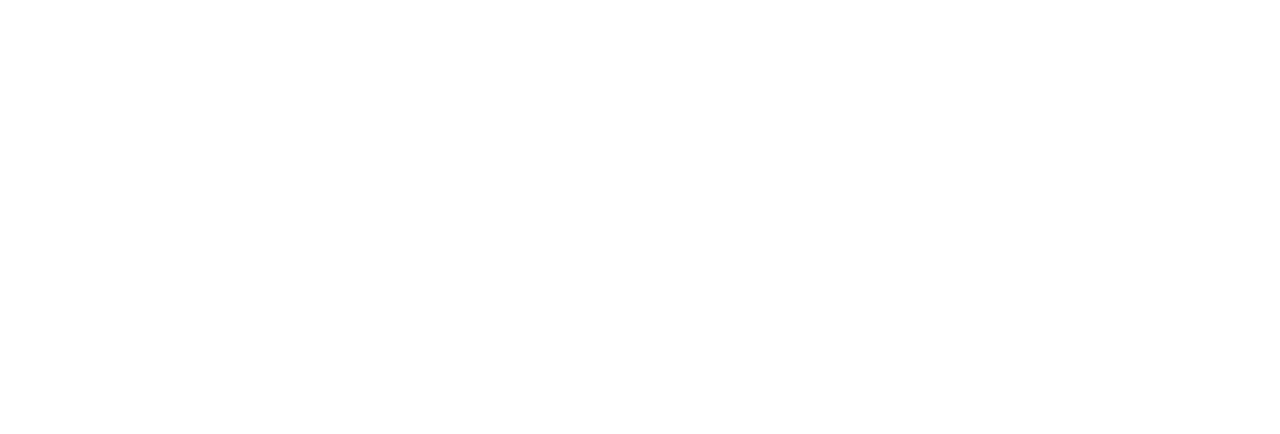
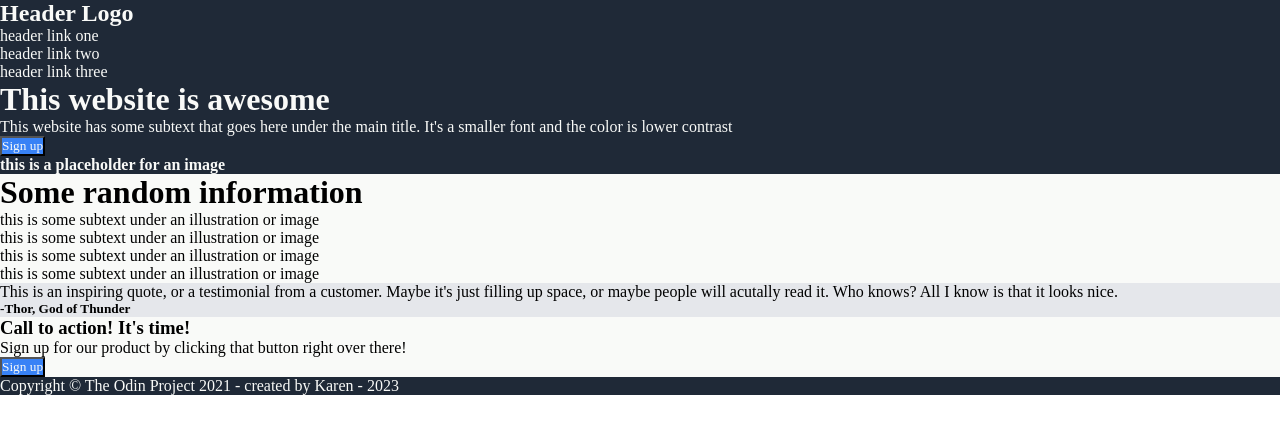
Before and after one commit to klb-dev/landing-page-generic, a plain HTML site: page index.html in a window 1280 px wide. Drawn offline with Linux system fonts and the light colour scheme.

Commit message:
Completed HTML, Basic Style CSS

```diff
--- a/index.html
+++ b/index.html
@@ -7,6 +7,60 @@
     <link rel="stylesheet" href="styles.css">
 </head>
 <body>
+    <header class="main-1-container">
+        <nav class="nav-container">
+            <h1 class="header-logo">Header Logo</h1>
+            <ul>
+                <li class="nav-list">header link one</li>
+                <li class="nav-list">header link two</li>
+                <li class="nav-list">header link three</li>
+            </ul>
+        </nav>
+        <div class="filler-container">
+            <div class="sign-up">
+                <h1 class="filler-title">This website is awesome</h1>
+                <p class="filler-description">This website has some subtext that goes here under the main title. It's a smaller font and the color is lower contrast</p>
+                <button class="btn">Sign up</button>
+            </div>
+            <div class="image-holder">
+                <h4>this is a placeholder for an image</h4>
+            </div>
+        </div>
+    </header>
 
+    <main class="main-2-container">
+        <h1 class="random-title">Some random information</h1>
+        <div class="random-placehold">
+            <div class="image-container"></div>
+            <p class="random-text">this is some subtext under an illustration or image</p>
+        </div>
+        <div class="random-placehold">
+            <div class="image-container"></div>
+            <p class="random-text">this is some subtext under an illustration or image</p>
+        </div>
+        <div class="random-placehold">
+            <div class="image-container"></div>
+            <p class="random-text">this is some subtext under an illustration or image</p>
+        </div>
+        <div class="random-placehold">
+            <div class="image-container"></div>
+            <p class="random-text">this is some subtext under an illustration or image</p>
+        </div>
+    </main>
+
+    <main class="main-3-container">
+        <p class="quote">This is an inspiring quote, or a testimonial from a customer. Maybe it's just filling up space, or maybe people will acutally read it. Who knows? All I know is that it looks nice.</p>
+        <h5 class="quote-author">-Thor, God of Thunder</h5>
+    </main>
+
+    <main class="main-4-container">
+        <h3 class="cta-title">Call to action! It's time!</h3>
+        <p class="cta-description">Sign up for our product by clicking that button right over there!</p>
+        <button class="btn btn-inverted">Sign up</button>
+    </main>
+
+    <footer class="foot-container">
+        <p class="foot-copy">Copyright © The Odin Project 2021 - created by Karen - 2023</p>
+    </footer>
 </body>
 </html>
--- a/styles.css
+++ b/styles.css
@@ -0,0 +1,26 @@
+* {
+    margin: 0;
+    padding: 0;
+    box-sizing: border-box;
+    font-family: inherit;
+}
+
+.main-1-container,
+.foot-container {
+background-color: #1f2937;
+color: #f9faf8;
+}
+
+.main-2-container,
+.main-4-container {
+    background-color: #f9faf8;
+}
+
+.main-3-container {
+    background-color: #e5e7eb;
+}
+
+.btn {
+    background-color: #3882f6;
+    color: #f9faf8;
+}
```
